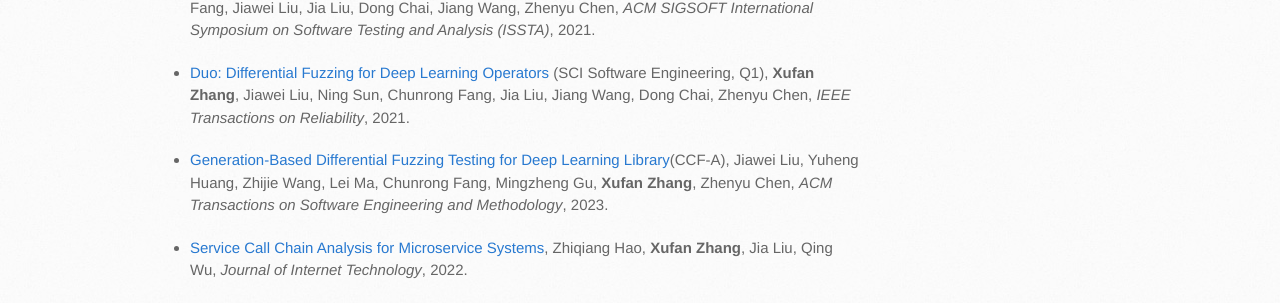
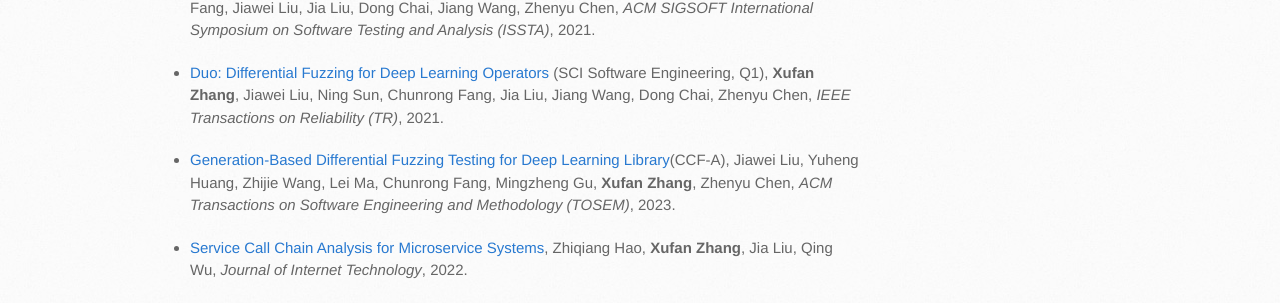
Before and after one commit to sunshinezxf/sunshinezxf.github.io, a Jekyll site: the page built from index.md, in a window 1280 px wide. Shown: the part 1026-1329 px from the top of the page. Built offline with Jekyll 4.4.1, drawn with Linux system fonts in a browser that asks for light colours; our own code applies the rules of GitHub Pages for plain Markdown files.

```diff
--- a/index.md
+++ b/index.md
@@ -29,9 +29,9 @@ If you are interested in the topics or projects I work on, please reach me via t
 
 - [Predoo: Precision Testing of Deep Learning Operators](https://dl.acm.org/doi/10.1145/3460319.3464843) (CCF-A), **Xufan Zhang**, Ning Sun, Chunrong Fang, Jiawei Liu, Jia Liu, Dong Chai, Jiang Wang, Zhenyu Chen, _ACM SIGSOFT International Symposium on Software Testing and Analysis (ISSTA)_, 2021.
 
-- [Duo: Differential Fuzzing for Deep Learning Operators](https://doi.org/10.1109/TR.2021.3107165) (SCI Software Engineering, Q1), **Xufan Zhang**, Jiawei Liu, Ning Sun, Chunrong Fang, Jia Liu, Jiang Wang, Dong Chai, Zhenyu Chen, _IEEE Transactions on Reliability_, 2021.
+- [Duo: Differential Fuzzing for Deep Learning Operators](https://doi.org/10.1109/TR.2021.3107165) (SCI Software Engineering, Q1), **Xufan Zhang**, Jiawei Liu, Ning Sun, Chunrong Fang, Jia Liu, Jiang Wang, Dong Chai, Zhenyu Chen, _IEEE Transactions on Reliability (TR)_, 2021.
 
-- [Generation-Based Differential Fuzzing Testing for Deep Learning Library](https://dl.acm.org/doi/10.1145/3628159)(CCF-A), Jiawei Liu, Yuheng Huang, Zhijie Wang, Lei Ma, Chunrong Fang, Mingzheng Gu, **Xufan Zhang**, Zhenyu Chen, _ACM Transactions on Software Engineering and Methodology_, 2023.
+- [Generation-Based Differential Fuzzing Testing for Deep Learning Library](https://dl.acm.org/doi/10.1145/3628159)(CCF-A), Jiawei Liu, Yuheng Huang, Zhijie Wang, Lei Ma, Chunrong Fang, Mingzheng Gu, **Xufan Zhang**, Zhenyu Chen, _ACM Transactions on Software Engineering and Methodology (TOSEM)_, 2023.
 
 - [Service Call Chain Analysis for Microservice Systems](https://jit.ndhu.edu.tw/article/view/2781), Zhiqiang Hao, **Xufan Zhang**, Jia Liu, Qing Wu, _Journal of Internet Technology_, 2022.
 
```
